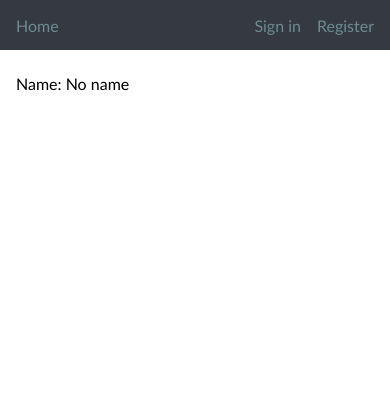
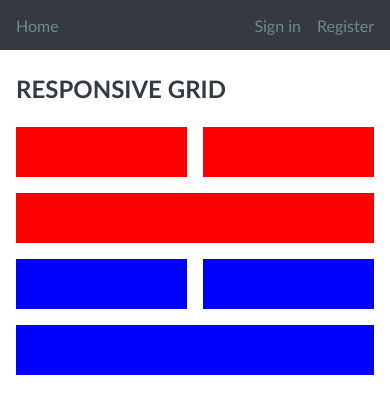
Before and after one commit to jure412/myproject-auth, a Next.js app: page / in a window 390 px wide. Shown: the top 414 px of the page. Built offline with nearby package versions, Linux system fonts and the light colour scheme; no server answers.

Commit message:
homepage | responsive grid

```diff
--- a/app/page.tsx
+++ b/app/page.tsx
@@ -1,15 +1,58 @@
-import { authOptions } from "@/utils/authOptions";
-import { getServerSession } from "next-auth";
+import { NextPage } from "next";
+import styles from "./global.module.scss";
 
-export default async function Home() {
-  // await new Promise((resolve) => setTimeout(resolve, 3000));
-  const data = await getServerSession(authOptions);
-  console.log({ data });
+const Home: NextPage = () => {
   return (
-    <div>
-      <span>
-        <span>Name: {data?.user.email || "No name"}</span>
-      </span>
-    </div>
+    <>
+      <h1>RESPONSIVE GRID</h1>
+      <div className={styles.row}>
+        <div
+          className={`${styles.col6} ${styles.colSm12} ${styles.colMd4} ${styles.colXl10}`}
+        >
+          <div
+            style={{ backgroundColor: "red", width: "auto", height: "50px" }}
+          ></div>
+        </div>
+        <div
+          className={`${styles.col6} ${styles.colSm12} ${styles.colMd4} ${styles.colXl1} `}
+        >
+          <div
+            style={{ backgroundColor: "red", width: "auto", height: "50px" }}
+          ></div>
+        </div>
+        <div
+          className={`${styles.col12} ${styles.colSm12} ${styles.colMd4} ${styles.colXl1} `}
+        >
+          <div
+            style={{ backgroundColor: "red", width: "auto", height: "50px" }}
+          ></div>
+        </div>
+      </div>
+
+      <div className={styles.row}>
+        <div
+          className={`${styles.col6} ${styles.colSm12} ${styles.colMd4} ${styles.colXl10}`}
+        >
+          <div
+            style={{ backgroundColor: "blue", width: "auto", height: "50px" }}
+          ></div>
+        </div>
+        <div
+          className={`${styles.col6} ${styles.colSm12} ${styles.colMd4} ${styles.colXl1} `}
+        >
+          <div
+            style={{ backgroundColor: "blue", width: "auto", height: "50px" }}
+          ></div>
+        </div>
+        <div
+          className={`${styles.col12} ${styles.colSm12} ${styles.colMd4} ${styles.colXl1} `}
+        >
+          <div
+            style={{ backgroundColor: "blue", width: "auto", height: "50px" }}
+          ></div>
+        </div>
+      </div>
+    </>
   );
-}
+};
+export default Home;
```
